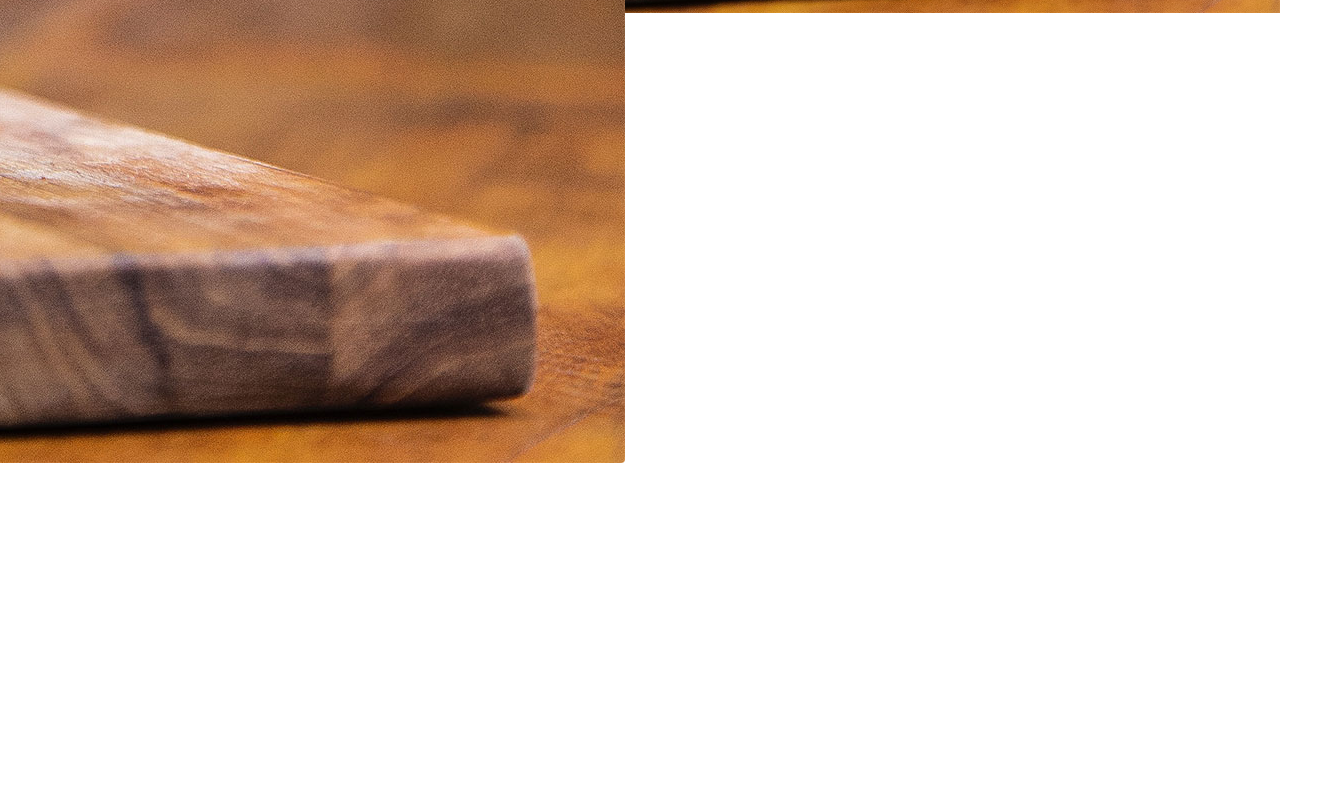
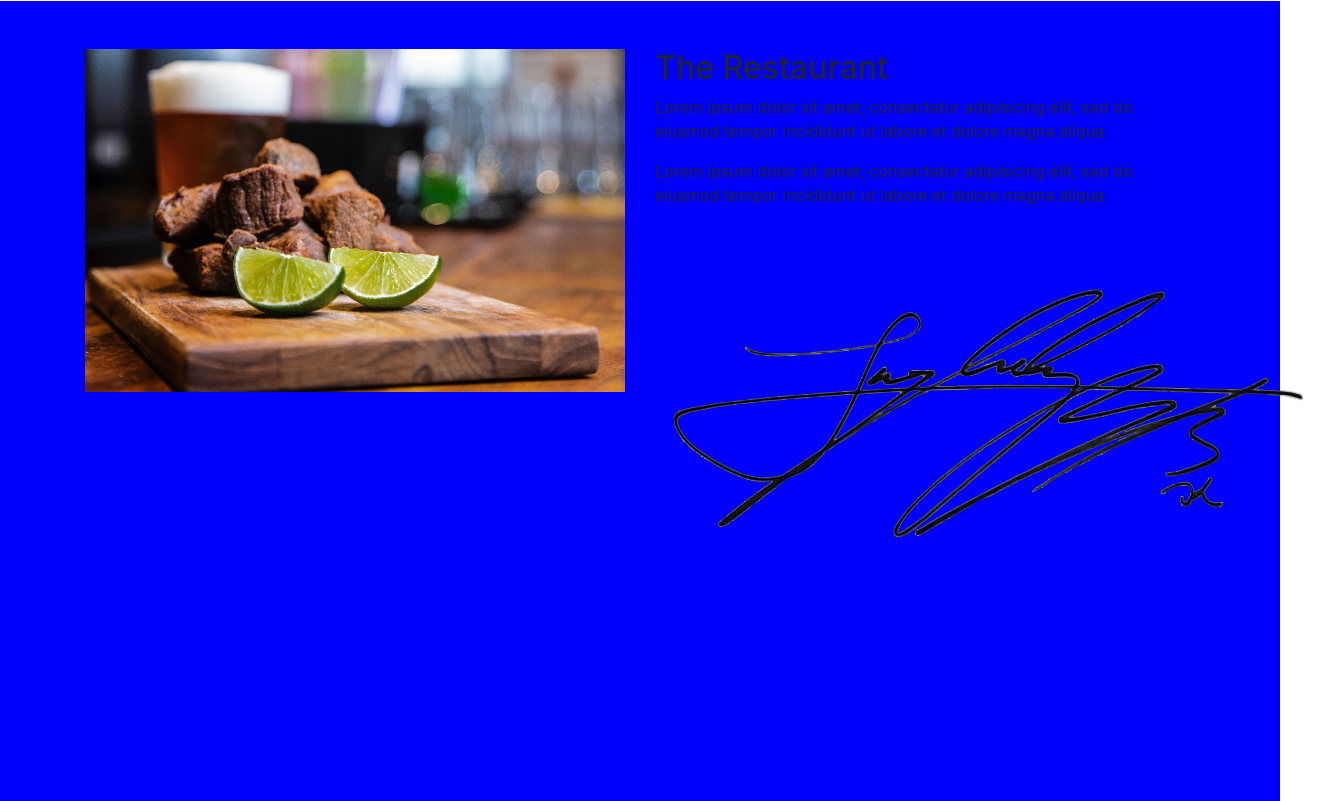
Before and after one commit to SolangeHarmoniePICARD/integration_maquette_gourmet, a plain HTML site: page index.html in a window 1280 px wide. Shown: the part 799-1600 px from the top of the page, 1320 px wide, since content can reach past the window. Before the commit the page ends 1262 px from the top, so only its background shows below. Drawn offline with nearby package versions, Linux system fonts and the light colour scheme.

Commit message:
section presentation

```diff
--- a/index.html
+++ b/index.html
@@ -13,7 +13,7 @@
 </head>
 
 <body>
-  <header class="mh-100">
+  <header class="min-vh-100">
     <nav id="menu" class="container navbar navbar-expand-lg navbar-dark font-weight-bold">
       <a class="navbar-brand" href="#">Navbar</a>
       <button class="navbar-toggler" type="button" data-toggle="collapse" data-target="#navbarNav" aria-controls="navbarNav" aria-expanded="false" aria-label="Toggle navigation">
@@ -75,22 +75,23 @@
   </header>
 
   <section class="presentation min-vh-100">
-    <div class="container">
+    <div class="container pt-5">
       <div class="row">
         <div class="photo_presentation col-ms-12 col-md-6 col-lg-6">
-          <img src="img/hero_1.jpg" alt="" class="rounded float-right">
+          <img src="img/hero_1.jpg" alt="" class="img-fluid">
         </div>
         <div class="text_presentation col-ms-12 col-md-6 col-lg-6">
           <h2>The Restaurant</h2>
           <p>Lorem ipsum dolor sit amet, consectetur adipisicing elit, sed do eiusmod tempor incididunt ut labore et dolore magna aliqua.</p>
           <p>Lorem ipsum dolor sit amet, consectetur adipisicing elit, sed do eiusmod tempor incididunt ut labore et dolore magna aliqua.</p>
+          <img src="img/signature.png" alt="" class="w-2 h-2">
         </div>
       </div>
     </div>
   </section>
-
+<!--
   <a href="#menu" id="btnTop" title="Go to top"><i class="fas fa-angle-up"></i></a>
-
+-->
   <script src="https://kit.fontawesome.com/6fee70888d.js"></script>
   <script src="https://cdnjs.cloudflare.com/ajax/libs/jquery/3.4.1/jquery.min.js" integrity="sha256-CSXorXvZcTkaix6Yvo6HppcZGetbYMGWSFlBw8HfCJo=" crossorigin="anonymous"></script>
   <script src="https://cdnjs.cloudflare.com/ajax/libs/popper.js/1.14.7/umd/popper.min.js" integrity="sha384-UO2eT0CpHqdSJQ6hJty5KVphtPhzWj9WO1clHTMGa3JDZwrnQq4sF86dIHNDz0W1" crossorigin="anonymous"></script>
--- a/style.css
+++ b/style.css
@@ -36,9 +36,6 @@
 
 
 /* section1 */
-.presenetation{
+.presentation{
   background-color: blue;
 }
-.photo_presentation img{
-  height:
-}
```
